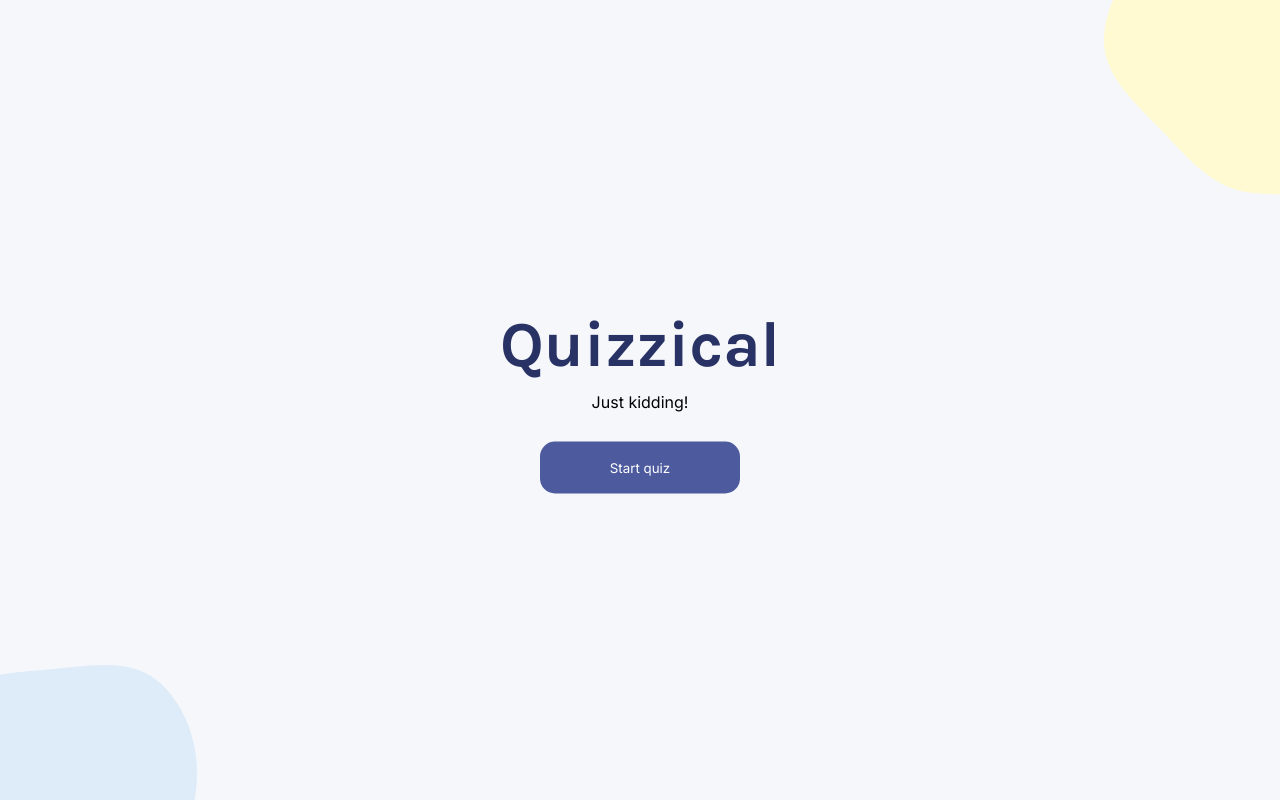
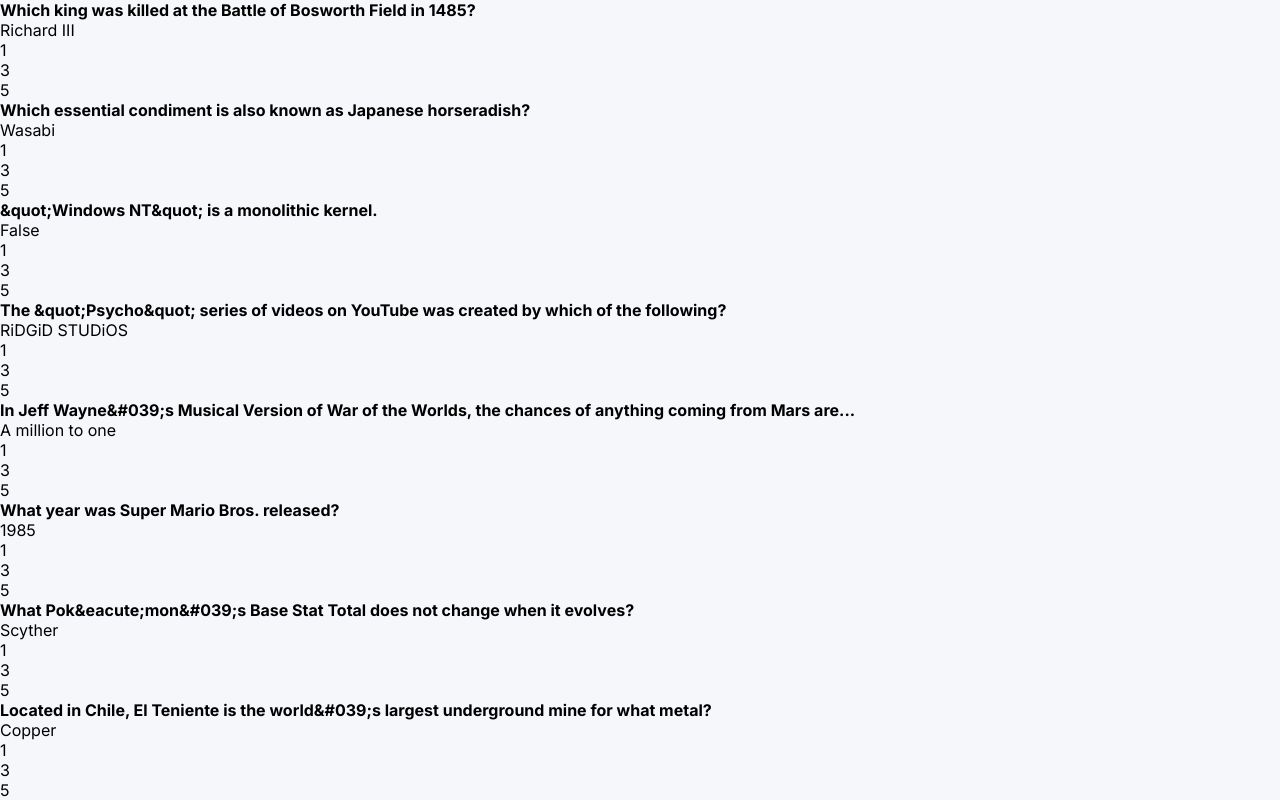
Before and after one commit to Naaabee/quizzical, a React (Create React App) app: page / in a window 1280 px wide. Both pictures are taken after a click on the button "Start quiz". Shown: the top 800 px of the page. Built offline with nearby package versions, Linux system fonts and the light colour scheme.

Commit message:
quiz page: testing  hard coded database

```diff
--- a/src/App.css
+++ b/src/App.css
@@ -1,3 +1,19 @@
 * {
   background-color: #F5F7FB;
 }
+
+.blob1 {
+  background-color: transparent;
+  position: fixed;
+  top: -100px;
+  right: -100px;
+  z-index: -999;
+}
+
+.blob2 {
+  background-color: transparent;
+  position: fixed;
+  bottom: -100px;
+  left: -100px;
+  z-index: -998;
+}
--- a/src/App.js
+++ b/src/App.js
@@ -1,12 +1,34 @@
-import React from 'react';
+import React, { useState } from 'react';
 import './App.css';
-import Startpage from './Startpage';
+import Startpage from '../src/components/Startpage'
+import Quizpage from './components/Quizpage';
+
 
 function App() {
+  const [click, setClick] = useState(false)
+
+
+  function handleClick() {
+    setClick(prevState => !prevState)
+  }
+
   return (
-    <div className="App">
-      <Startpage />
-    </div>
+    <>
+      <svg className='blob1' width="313" height="351" viewBox="0 0 313 351" fill="none" xmlns="http://www.w3.org/2000/svg">
+        <path fillRule="evenodd" clipRule="evenodd" d="M99.4095 235.395C71.1213 204.851 33.3179 175.782 37.1728 134.307C41.4394 88.401 75.8541 48.6412 118.419 30.8671C158.797 14.0063 206.035 23.7442 241.822 48.8506C271.947 69.9859 272.823 110.124 282.141 145.729C292.17 184.051 318.521 224.811 296.501 257.779C273.539 292.159 224.991 297.432 183.931 292.768C148.318 288.723 123.751 261.677 99.4095 235.395Z" fill="#FFFAD1" />
+      </svg>
+
+      <div className="App">
+        {click ?
+          <Quizpage /> :
+          <Startpage handleClick={handleClick} />
+        }
+      </div>
+
+      <svg className='blob2' width="297" height="235" viewBox="0 0 297 235" fill="none" xmlns="http://www.w3.org/2000/svg">
+        <path fillRule="evenodd" clipRule="evenodd" d="M143.448 4.90596C184.961 1.77498 231.243 -9.72149 261.306 19.1094C294.581 51.0203 304.282 102.703 291.701 147.081C279.767 189.18 242.745 220.092 200.821 232.476C165.528 242.902 133.567 218.605 99.8993 203.738C63.6625 187.737 15.3588 182.993 3.25932 145.239C-9.35799 105.868 16.7305 64.5881 45.9358 35.3528C71.2672 9.99541 107.727 7.60006 143.448 4.90596Z" fill="#DEEBF8" />
+      </svg>
+    </>
   );
 }
 
--- a/src/Startpage.js
+++ /dev/null
@@ -1,51 +0,0 @@
-import React, { useEffect, useState } from 'react'
-import './Startpage.css'
-import { questionList } from './questionList'
-
-export default function Startpage() {
-
-    const [question, setQuestion] = useState(questionList.list.description[0].text)
-
-    useEffect(() => {
-        let index = 0
-        setInterval(() => {
-            if (index === 0) {
-                index += 1
-                setQuestion(questionList.list.description[index].text)
-            } else if (index === 1) {
-                index += 1
-                setQuestion(questionList.list.description[index].text)
-            } else if (index === 2) {
-                index += 1
-                setQuestion(questionList.list.description[index].text)
-            } else if (index === 3) {
-                index += 1
-                setQuestion(questionList.list.description[index].text)
-            } else if (index === 4) {
-                index += 1
-                setQuestion(questionList.list.description[index].text)
-            } else {
-                index = 0
-                setQuestion(questionList.list.description[index].text)
-            }
-        }, 3000)
-    }, [])
-
-    return (
-        <>
-            <svg className='blob1' width="313" height="351" viewBox="0 0 313 351" fill="none" xmlns="http://www.w3.org/2000/svg">
-                <path fillRule="evenodd" clipRule="evenodd" d="M99.4095 235.395C71.1213 204.851 33.3179 175.782 37.1728 134.307C41.4394 88.401 75.8541 48.6412 118.419 30.8671C158.797 14.0063 206.035 23.7442 241.822 48.8506C271.947 69.9859 272.823 110.124 282.141 145.729C292.17 184.051 318.521 224.811 296.501 257.779C273.539 292.159 224.991 297.432 183.931 292.768C148.318 288.723 123.751 261.677 99.4095 235.395Z" fill="#FFFAD1" />
-            </svg>
-            <div className='start--section'>
-                <h1 className='start--title'>Quizzical</h1>
-                <h4>{question}</h4>
-                <button className='start--button'>Start quiz</button>
-            </div>
-            <svg className='blob2' width="297" height="235" viewBox="0 0 297 235" fill="none" xmlns="http://www.w3.org/2000/svg">
-                <path fillRule="evenodd" clipRule="evenodd" d="M143.448 4.90596C184.961 1.77498 231.243 -9.72149 261.306 19.1094C294.581 51.0203 304.282 102.703 291.701 147.081C279.767 189.18 242.745 220.092 200.821 232.476C165.528 242.902 133.567 218.605 99.8993 203.738C63.6625 187.737 15.3588 182.993 3.25932 145.239C-9.35799 105.868 16.7305 64.5881 45.9358 35.3528C71.2672 9.99541 107.727 7.60006 143.448 4.90596Z" fill="#DEEBF8" />
-            </svg>
-
-        </>
-
-    )
-}
--- /dev/null
+++ b/src/components/Quizpage.js
@@ -0,0 +1,35 @@
+import React from 'react'
+import { quiz } from '../quizDatabase'
+
+export default function Quizpage(props) {
+
+    const quizzes = quiz.results
+    const questions = quizzes.map(quiz => {
+        return (
+            <>
+                <h4>{quiz.question}</h4>
+                <ul>
+                    <li>{quiz.correct_answer}</li>
+                    <li>1</li>
+                    <li>3</li>
+                    <li>5</li>
+                </ul>
+            </>
+        )
+    })
+
+    // For answers can create an empty array,
+
+
+
+    return (
+        <>
+
+            <div>
+                {questions}
+            </div>
+
+        </>
+
+    )
+}
--- /dev/null
+++ b/src/components/Startpage.js
@@ -0,0 +1,44 @@
+import React, { useEffect, useState } from 'react'
+import './Startpage.css'
+import { questionList } from '../questionList'
+
+export default function Startpage(props) {
+
+    const [question, setQuestion] = useState(questionList.list.description[0].text)
+
+    useEffect(() => {
+        let index = 0
+        setInterval(() => {
+            if (index === 0) {
+                index += 1
+                setQuestion(questionList.list.description[index].text)
+            } else if (index === 1) {
+                index += 1
+                setQuestion(questionList.list.description[index].text)
+            } else if (index === 2) {
+                index += 1
+                setQuestion(questionList.list.description[index].text)
+            } else if (index === 3) {
+                index += 1
+                setQuestion(questionList.list.description[index].text)
+            } else if (index === 4) {
+                index += 1
+                setQuestion(questionList.list.description[index].text)
+            } else {
+                index = 0
+                setQuestion(questionList.list.description[index].text)
+            }
+        }, 3000)
+    }, [])
+
+    return (
+        <>
+            <div className='start--section'>
+                <h1 className='start--title'>Quizzical</h1>
+                <h4>{question}</h4>
+                <button onClick={props.handleClick}className='start--button'>Start quiz</button>
+            </div>
+        </>
+
+    )
+}
--- /dev/null
+++ b/src/quizDatabase.js
@@ -0,0 +1,93 @@
+export const quiz = {
+    "response_code": 0,
+    "results": [
+        {
+            "category": "History",
+            "type": "multiple",
+            "difficulty": "medium",
+            "question": "Which king was killed at the Battle of Bosworth Field in 1485? ",
+            "correct_answer": "Richard III",
+            "incorrect_answers": ["Edward V", "Henry VII", "James I"]
+        },
+
+        {
+            "category": "General Knowledge",
+            "type": "multiple",
+            "difficulty": "medium",
+            "question": "Which essential condiment is also known as Japanese horseradish?",
+            "correct_answer": "Wasabi ",
+            "incorrect_answers": ["Mentsuyu", "Karashi", "Ponzu"]
+        },
+
+        {
+            "category": "Science: Computers",
+            "type": "boolean",
+            "difficulty": "medium",
+            "question": "&quot;Windows NT&quot; is a monolithic kernel.",
+            "correct_answer": "False", "incorrect_answers": ["True"]
+        },
+
+        {
+            "category": "Entertainment: Television",
+            "type": "multiple",
+            "difficulty": "easy",
+            "question": "The &quot;Psycho&quot; series of videos on YouTube was created by which of the following?",
+            "correct_answer": "RiDGiD STUDiOS",
+            "incorrect_answers": ["Dan Bell", "Billy Familia", "VeganGainz"]
+
+        },
+
+        {
+            "category": "Entertainment: Musicals & Theatres",
+            "type": "multiple",
+            "difficulty": "medium",
+            "question": "In Jeff Wayne&#039;s Musical Version of War of the Worlds, the chances of anything coming from Mars are...",
+            "correct_answer": "A million to one",
+            "incorrect_answers": ["A billion to one", "A trillion to one", "A hundred to one"]
+        },
+
+        {
+            "category": "Entertainment: Video Games",
+            "type": "multiple",
+            "difficulty": "easy",
+            "question": "What year was Super Mario Bros. released?",
+            "correct_answer": "1985",
+            "incorrect_answers": ["1983", "1987", "1986"]
+        },
+
+        {
+            "category": "Entertainment: Video Games",
+            "type": "multiple",
+            "difficulty": "hard",
+            "question": "What Pok&eacute;mon&#039;s Base Stat Total does not change when it evolves?",
+            "correct_answer": "Scyther", "incorrect_answers": ["Pikachu", "Sneasel", "Larvesta"]
+        },
+
+        {
+            "category": "General Knowledge",
+            "type": "multiple",
+            "difficulty": "hard",
+            "question": "Located in Chile, El Teniente is the world&#039;s largest underground mine for what metal?",
+            "correct_answer": "Copper",
+            "incorrect_answers": ["Iron", "Nickel", "Silver"]
+        },
+
+        {
+            "category": "Entertainment: Film",
+            "type": "multiple",
+            "difficulty": "hard",
+            "question": "The film Mad Max: Fury Road features the Dies Irae  from which composer&#039;s requiem?",
+            "correct_answer": "Verdi",
+            "incorrect_answers": ["Mozart", "Berlioz", "Brahms"]
+        },
+
+        {
+            "category": "Geography",
+            "type": "multiple",
+            "difficulty": "medium",
+            "question": "Which country claims ownership of the disputed state Kosovo?",
+            "correct_answer": "Serbia",
+            "incorrect_answers": ["Croatia", "Albania", "Macedonia"]
+        }
+    ]
+}
```
Also changed, not shown: src/components/Quizpage.css (added), src/components/Startpage.css (renamed from src/Startpage.css).
